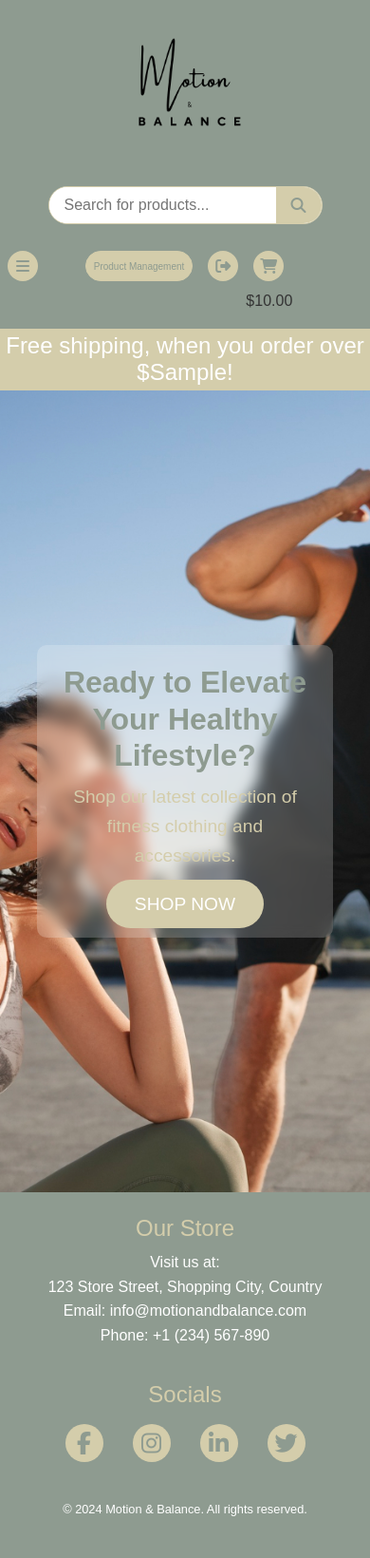
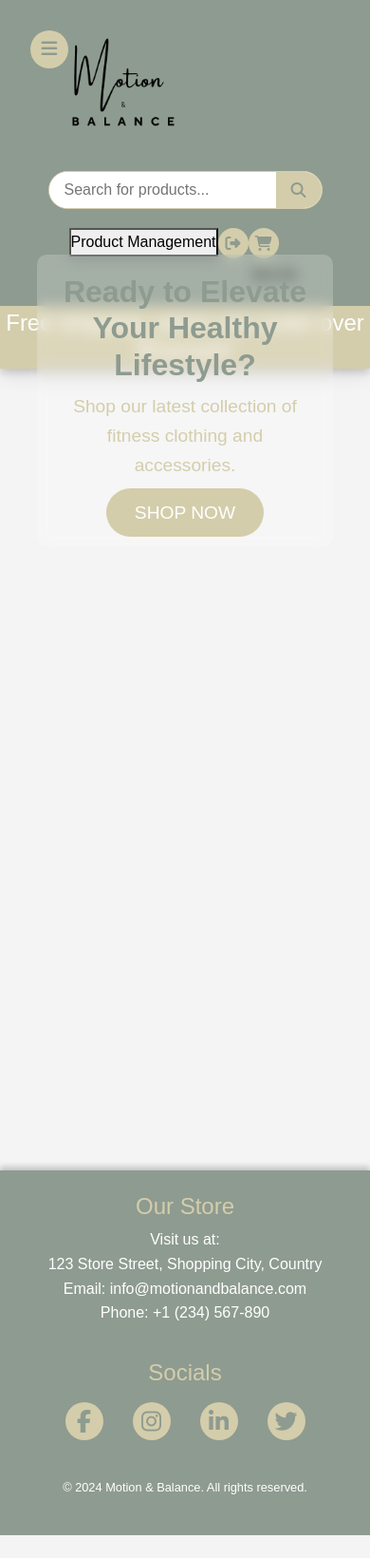
Before and after one commit to Kevinolm10/Motion-balance, a Django app: template home/templates/home/index.html in a window 390 px wide. Shown: the whole page at 95% size. After the commit the page ends 1616 px from the top, so only its background shows below. Run offline with Django 5.2, Linux system fonts and the light colour scheme; a user stored in the database is signed in; tables that the repository leaves empty hold one stand-in row (values such as "Sample post"); the template is opened without the code that fills it: most values are stand-ins (such as "Sample title", 1, 10 or a date in 2020); some libraries are stand-ins or nearby versions.

Commit message:
Clean up css code for better structure and optimization as well as fixing media queries

```diff
--- a/static/css/base.css
+++ b/static/css/base.css
@@ -5,10 +5,22 @@
     box-sizing: border-box;
 }
 
+:root {
+    --primary-color: #8e9b90;
+    --secondary-color: #d4cdab;
+    --accent-color: #BF4F51;
+    --background-color: #f4f4f4;
+    --text-color: #333;
+    --hover-accent: #FF6347;
+    --hover-bg: #fff;
+    --font-family: 'Arial', sans-serif;
+    --transition-speed: 0.3s ease-in-out;
+}
+
 body {
-    font-family: 'Arial', sans-serif;
-    background-color: #f4f4f4;
-    color: #333;
+    font-family: var(--font-family);
+    background-color: var(--background-color);
+    color: var(--text-color);
     line-height: 1.6;
 }
 
@@ -53,7 +65,7 @@ a:hover {
     text-decoration: none;
 }
 
-.branding {
+.logo-brand {
     text-align: center;
     margin-bottom: 1rem;
 }
@@ -61,20 +73,20 @@ a:hover {
 .branding .brand {
     font-size: 2rem;
     font-weight: bold;
-    color: #d4cdab;
+    color: var(--secondary-color);
     text-transform: uppercase;
     letter-spacing: 2px;
     text-decoration: none;
 }
 
 .brand:hover {
-    color: #fff;
-    text-shadow: 0 0 5px #d4cdab;
+    color: var(--hover-bg);
+    text-shadow: 0 0 5px var(--secondary-color);
 }
 
 /* Main styling */
 
-.bgimg {
+.background-image {
     background-image: url('../images/hero.jpg');
     background-repeat: no-repeat;
     background-position: center center;
@@ -284,28 +296,35 @@ nav {
     justify-content: center;
     padding: 0.5rem;
     margin: 0.5rem;
-    color: #8e9b90;
+    margin-top: 2.5rem;
+    color: var(--primary-color);
     cursor: pointer;
-    transition: background-color 0.3s ease;
+    transition: background-color var(--transition-speed);
     height: 2rem;
     width: 2rem;
     border-radius: 50%;
 }
 
-.profileicons button:hover {
-    background-color: #fff !important;
+.profileicons p {
+    padding: 5px;
+    font-size: 15px;
     color: black;
-    box-shadow: 0 0 5px #d4cdab;
 }
 
-.mgnmt {
-    background-color: #d4cdab;
+.profileicons button:hover {
+    background-color: var(--hover-bg) !important;
+    color: black;
+    box-shadow: 0 0 5px var(--secondary-color);
+}
+
+.product-management {
+    background-color: var(--secondary-color);
     display: flex;
-    transition: background-color 0.3s ease;
-    color: #8e9b90;
+    transition: background-color var(--transition-speed);
+    color: var(--primary-color);
     border-radius: 30px;
     overflow: hidden;
-    border: 1px solid #d4cdab;
+    border: 1px solid var(--secondary-color);
     height: 2rem;
     max-width: 400px;
     padding: 0.5rem;
@@ -364,28 +383,30 @@ footer h4 {
 
 .social-links ul {
     list-style: none;
-    flex-direction: column;
-    align-items: center;
+    display: flex;
+    flex-direction: row;
+    justify-content: center;
+    gap: 15px;
 }
 
 .social-icons {
-    background-color: #d4cdab;
+    background-color: var(--secondary-color);
     border: none;
     font-size: 1.5rem;
     padding: 0.5rem;
     margin: 0.5rem;
-    color: #8e9b90;
+    color: var(--primary-color);
     cursor: pointer;
-    transition: background-color 0.3s ease, color 0.3s ease, box-shadow 0.3s ease;
+    transition: background-color var(--transition-speed), color var(--transition-speed), box-shadow var(--transition-speed);
     height: 2.5rem;
     width: 2.5rem;
     border-radius: 50%;
 }
 
 .social-icons:hover {
-    background-color: #fff;
+    background-color: var(--hover-bg);
     color: black;
-    box-shadow: 0 0 5px #d4cdab;
+    box-shadow: 0 0 5px var(--secondary-color);
 }
 
 /* Initially make the menu visible on large screens */
@@ -467,6 +488,15 @@ footer h4 {
         background-color: #8e9b90;
     }
 
+    .search-bar {
+        margin: 0;
+    }
+
+    .profileicons button {
+        margin: 0;
+    }
+
+
     /* Show the menu when it's active (after clicking the hamburger) */
     .menu.active {
         display: flex;
@@ -475,22 +505,19 @@ footer h4 {
     .hamburger i {
         display: flex;
         position: absolute;
-        top: 256px;
-        left: 0;
+        top: 1.5rem;
+        /* Adjusted for tablets */
+        left: 1.5rem;
         z-index: 100;
-        width: 0%;
         background-color: #d4cdab;
-        border: none;
-        font-size: 1rem;
-        align-items: center;
-        justify-content: center;
-        padding: 0.5rem;
-        margin: 0.5rem;
+        /* Override for tablets */
         color: #8e9b90;
-        transition: background-color 0.3s ease;
-        height: 2rem;
-        width: 2rem;
-        border-radius: 50%;
+        /* Override for tablets */
+        font-size: 1.2rem;
+        /* Slightly larger for tablets */
+        width: 2.5rem;
+        /* Slightly larger for tablets */
+        height: 2.5rem;
     }
 
     .nav-list {
```
Also changed, not shown: other parts of static/css/base.css (+42 -41 lines).
